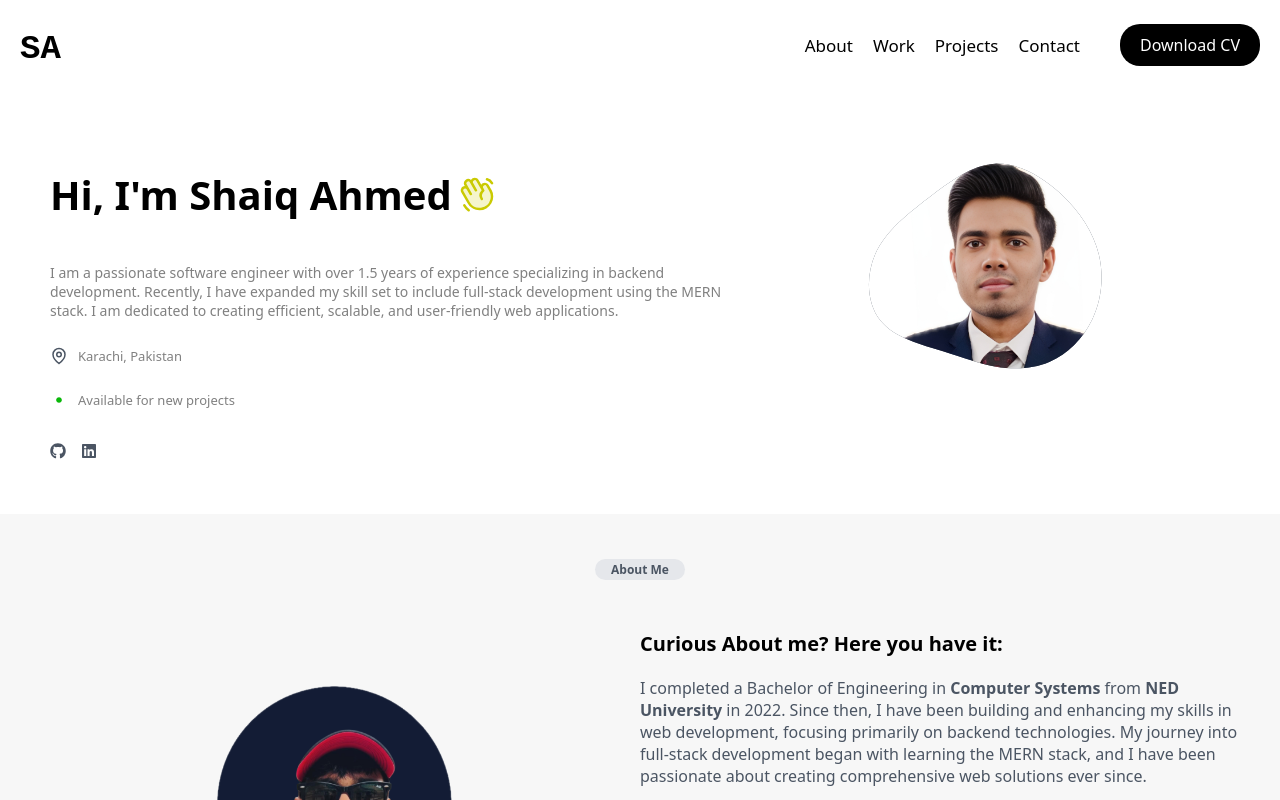
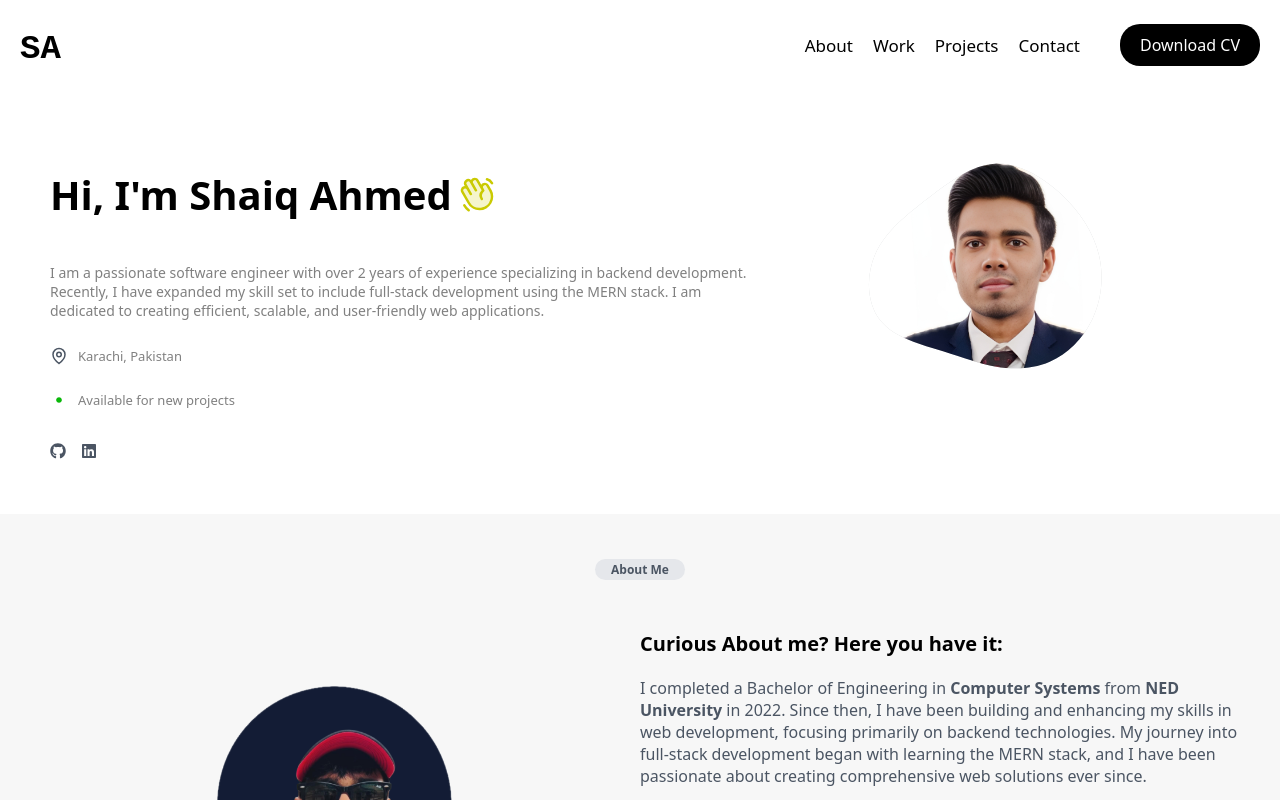
Before and after one commit to Shaiq-ahmed/my-portfolio, a React (Create React App) app: page / in a window 1280 px wide. Shown: the top 800 px of the page. Built offline with nearby package versions, Linux system fonts and the light colour scheme.

Commit message:
color-fixes

```diff
--- a/src/components/experience/experience.css
+++ b/src/components/experience/experience.css
@@ -68,6 +68,7 @@
 .company-logo {
     max-height: 50px;
     min-height: 20px;
+    background-color: #d3d5d6;
 }
 
 .position {
--- a/src/components/intro/Intro.jsx
+++ b/src/components/intro/Intro.jsx
@@ -53,11 +53,11 @@ const Intro = () => {
             <PiHandWavingDuotone className="intro-wave" />
           </h1>
           <p className="intro-para">
-            I am a passionate software engineer with over 1.5 years of
-            experience specializing in backend development. Recently, I have
-            expanded my skill set to include full-stack development using the
-            MERN stack. I am dedicated to creating efficient, scalable, and
-            user-friendly web applications.
+            I am a passionate software engineer with over 2 years of experience
+            specializing in backend development. Recently, I have expanded my
+            skill set to include full-stack development using the MERN stack. I
+            am dedicated to creating efficient, scalable, and user-friendly web
+            applications.
           </p>
           <div className="intro-mini-details">
             <p>
@@ -97,7 +97,7 @@ const Intro = () => {
             xmlns="http://www.w3.org/2000/svg"
           >
             <path
-              fill="#4B5563"
+              fill="#d3d5d6"
               d="M44.7,-64C57.2,-52.3,66.3,-38.4,69.9,-23.6C73.5,-8.8,71.6,6.9,65.4,19.8C59.2,32.7,48.8,42.7,37.2,47.8C25.5,52.9,12.8,53,1.4,51.1C-10,49.1,-19.9,45.1,-34,40.8C-48,36.6,-66.2,32,-75.6,20.5C-85,8.9,-85.6,-9.6,-79,-24.3C-72.3,-39.1,-58.4,-50.1,-44,-61.2C-29.6,-72.2,-14.8,-83.4,0.6,-84.2C16,-85.1,32.1,-75.7,44.7,-64Z"
               transform="translate(100 100)"
             />
```
